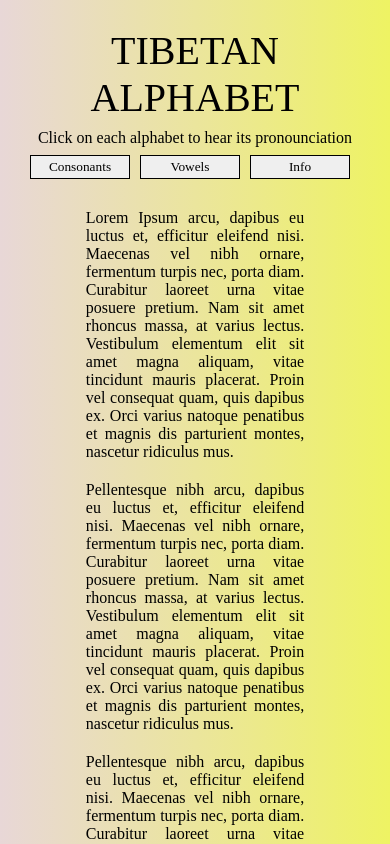
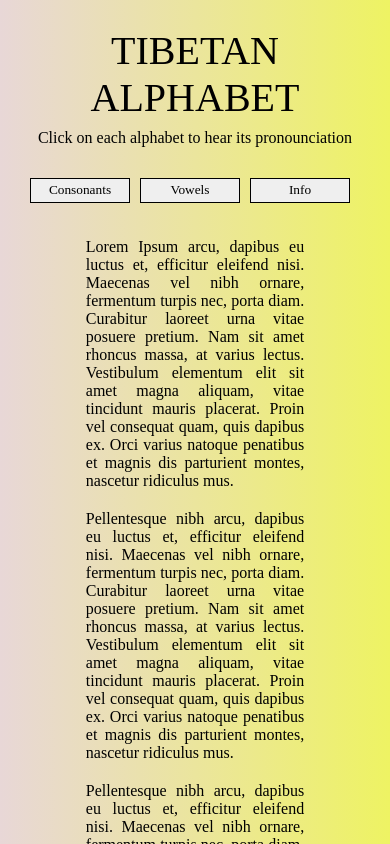
Before and after one commit to y-sherap/tibetan-alphabets, a React (Create React App) app: page / in a window 390 px wide. Shown: the top 844 px of the page. Built offline with nearby package versions, Linux system fonts and the light colour scheme.

Commit message:
added media queries to vowels and consonants container

```diff
--- a/src/components/info/info.css
+++ b/src/components/info/info.css
@@ -19,8 +19,8 @@
         display:flex;
         flex-direction: row;
         flex-wrap: wrap;
-        align-items: center;
-        justify-content: center;
-        padding: 10% 0 10% 0;
+        /* align-items: center; */
+        /* justify-content: center; */
+        padding: 2% 0 10% 0;
         }
 }
--- a/src/pages/home/home.css
+++ b/src/pages/home/home.css
@@ -40,3 +40,22 @@
     font-family: futura;
     border: 1px solid black;
 }
+
+@media (max-width: 990px) {
+#buttons {
+    display: flex;
+    flex-direction: row;
+    margin-bottom: 2%;
+    margin-top: 6%;
+}
+
+.components-container {
+    display:flex;
+    flex-direction: row;
+    flex-wrap: wrap;
+    align-items: center;
+    justify-content: center;
+    padding: 6% 22% 10% 22%;
+    }
+
+}
```
